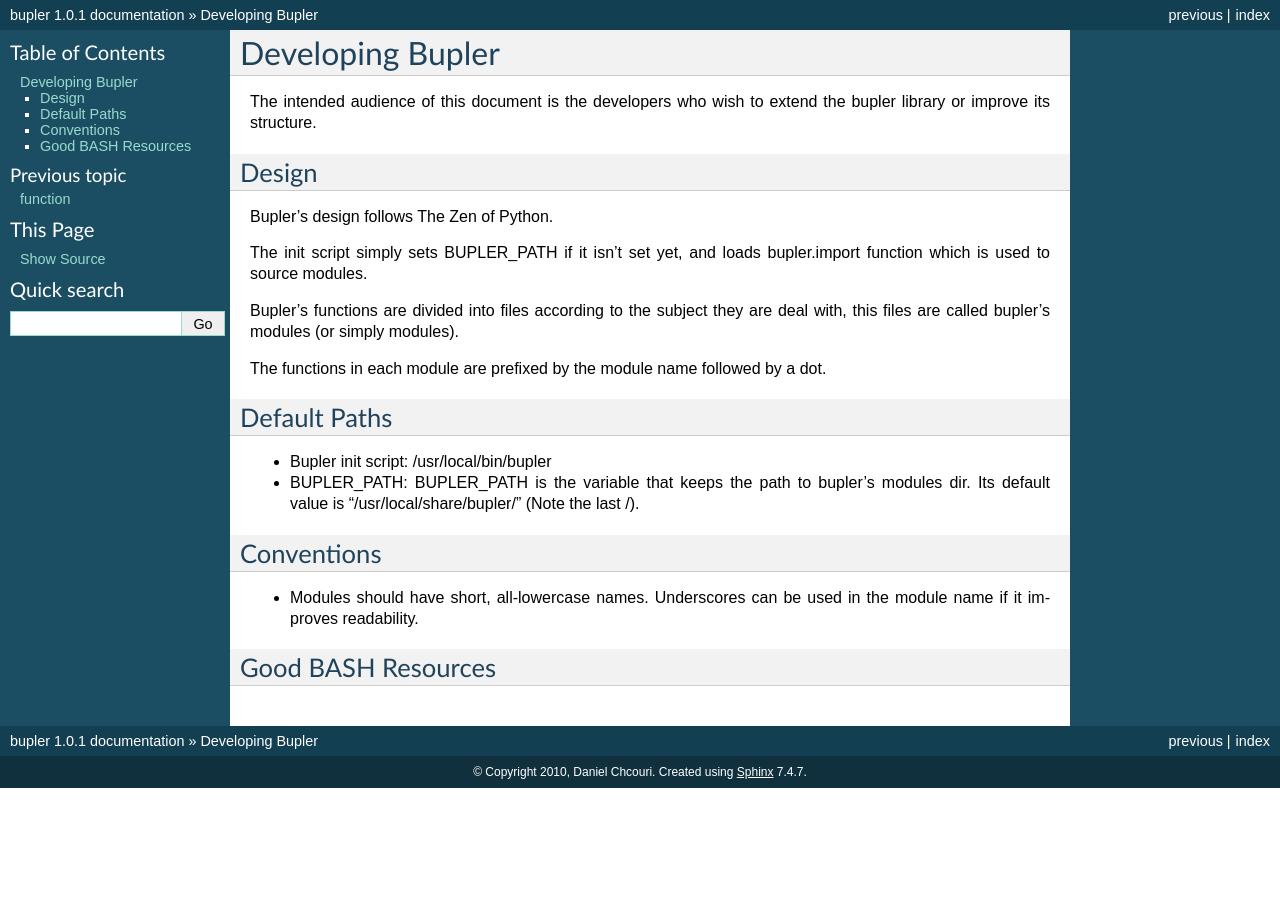
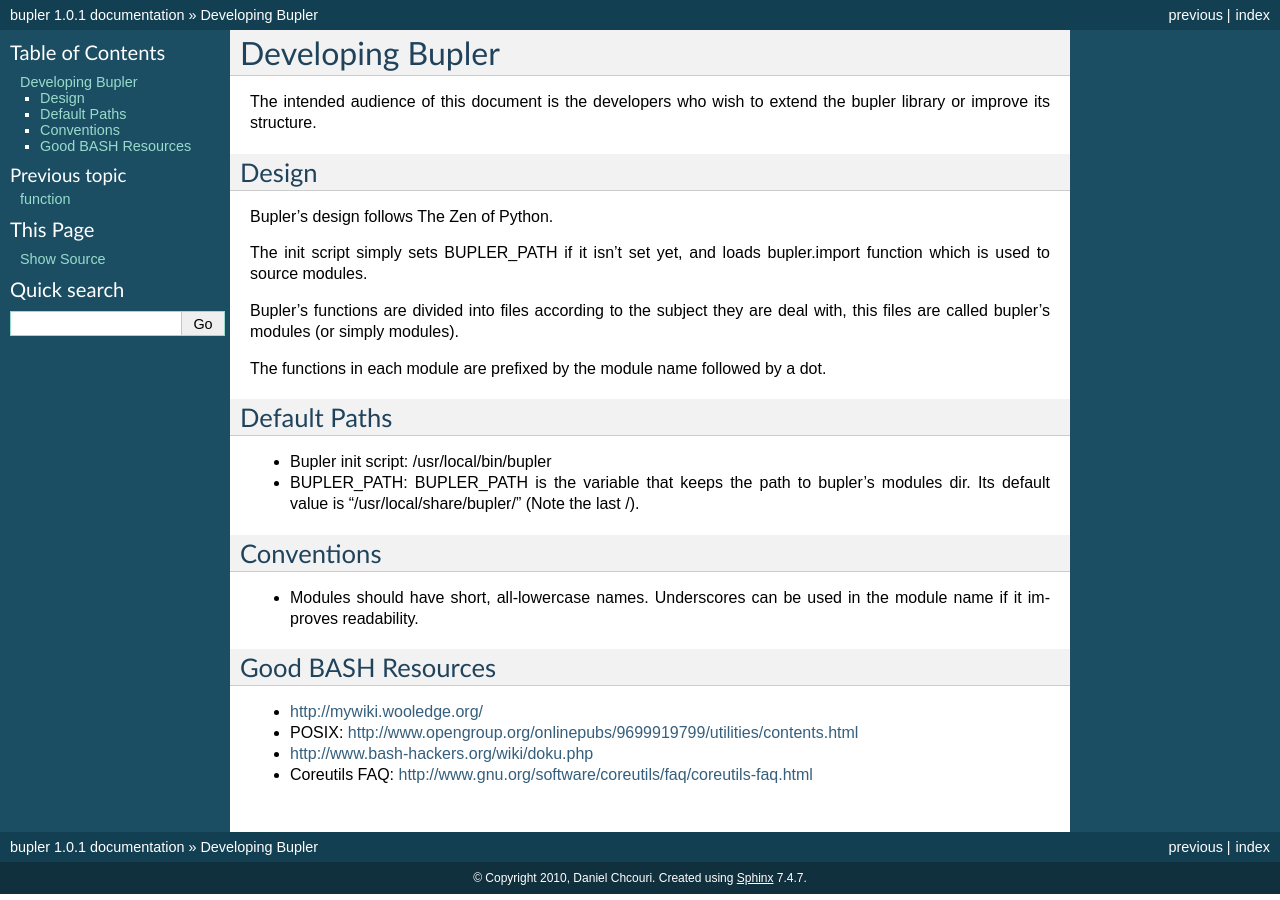
Before and after one commit to theosp/bupler-lib, a Sphinx documentation site: the page built from docs/source/developers.rst, in a window 1280 px wide. Built offline with Sphinx 7.4.7, drawn with Linux system fonts in a browser that asks for light colours.

Commit message:
Docs: add links to 'Good BASH Resources'

```diff
--- a/docs/source/developers.rst
+++ b/docs/source/developers.rst
@@ -30,3 +30,8 @@
 
 Good BASH Resources
 -------------------
+
+* http://mywiki.wooledge.org/
+* POSIX: http://www.opengroup.org/onlinepubs/9699919799/utilities/contents.html
+* http://www.bash-hackers.org/wiki/doku.php
+* Coreutils FAQ: http://www.gnu.org/software/coreutils/faq/coreutils-faq.html
```
